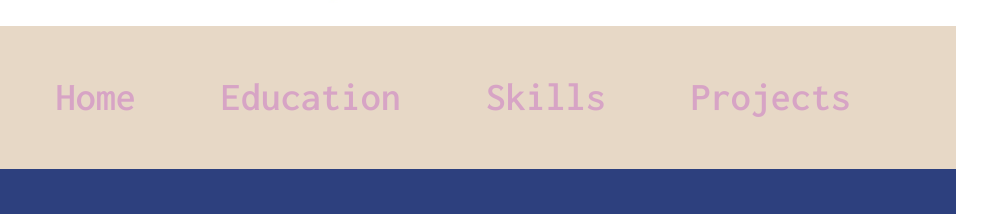
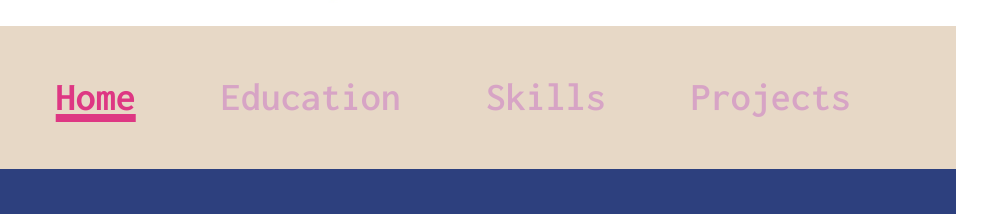
Before and after one commit to Amyer-Liu/Assignment-3, a plain HTML site: page index.html in a window 1280 px wide. Shown: the part 568-782 px from the top of the page, 284-1280 px from the left. Drawn offline with Linux system fonts and the light colour scheme; a web font is replaced by a local one.

Commit message:
bold text

```diff
--- a/index.html
+++ b/index.html
@@ -56,9 +56,10 @@
         margin: 0 25px;
       }
 
-      nav highlight {
+      nav a.selected {
         color: #DE3783;
-        text-decoration:
+        text-decoration: underline;
+        text-decoration-thickness: 8px;
       }
 
       .logo img {
@@ -156,7 +157,7 @@
           <img src="Logo.PNG" alt="My logo">
         </div>
 
-        <a href="#">Home</a>
+        <a href="#" class="selected"><strong>Home</strong></a>
         <a href="#">Education</a>
         <a href="#">Skills</a>
         <a href="#">Projects</a>
```
